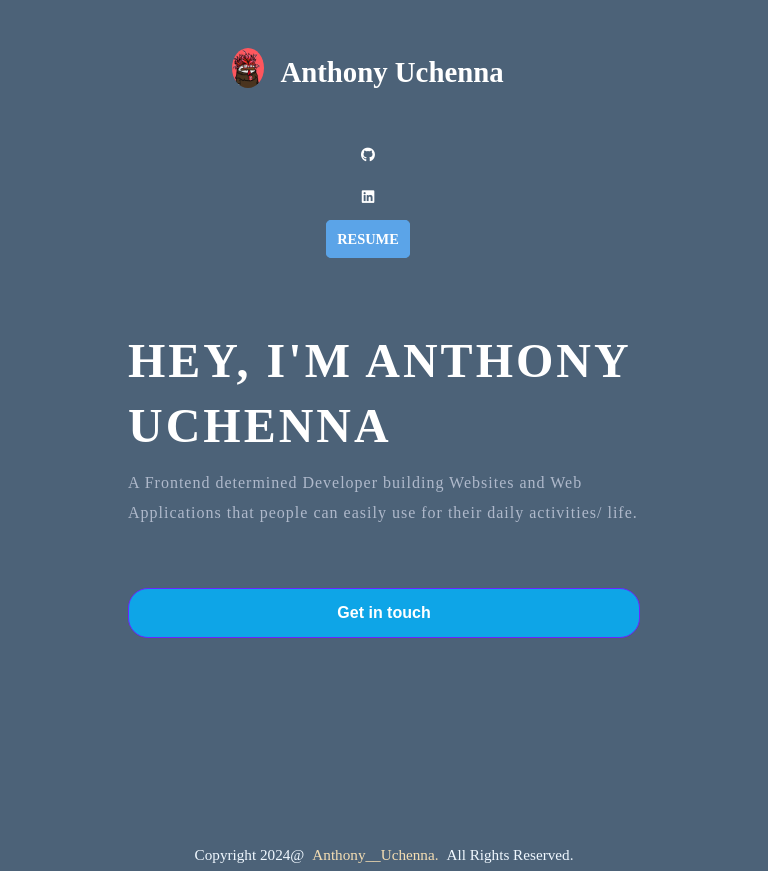
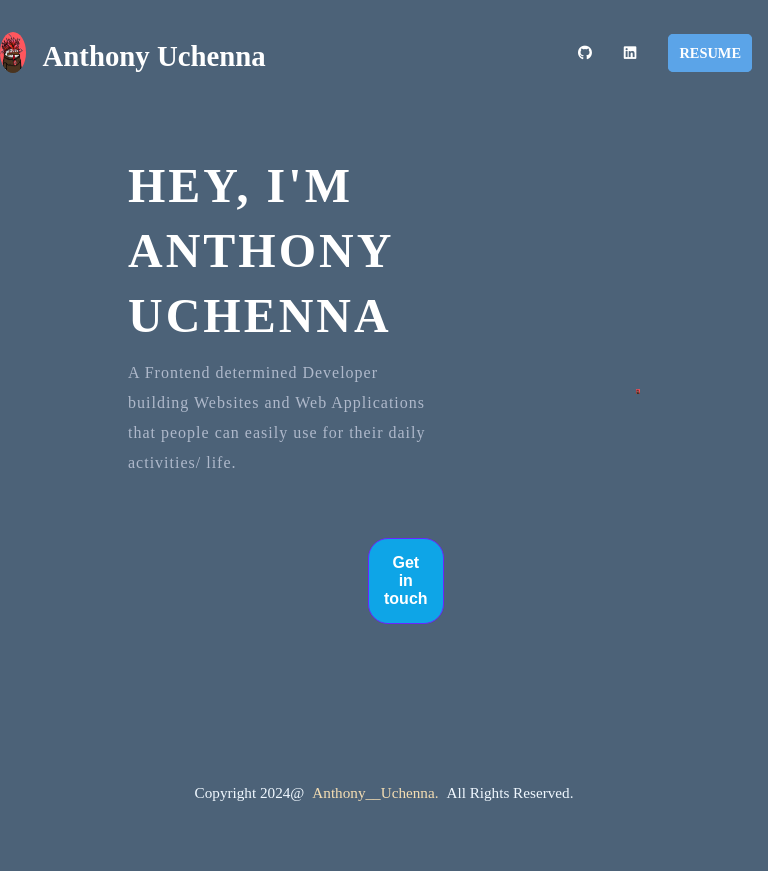
Before and after one commit to Cryptorealm/My-portfolio, a plain HTML site: page index.html in a window 768 px wide. After the commit the page ends 809 px from the top, so only its background shows below. Drawn offline with Linux system fonts and the light colour scheme.

Commit message:
Update style.css

```diff
--- a/style.css
+++ b/style.css
@@ -185,32 +185,12 @@ footer {
         margin: 3rem 0;
     }
 }
-@media (min-width: 481px) and (max-width: 900px) {
-    * {
-        margin: 0;
-        padding: 0;
-        box-sizing: border-box;
-    }
+@media (min-width: 600px) and (max-width: 1200px) and (orientation: landscape) {
     .nav {
-        margin-right: 2rem;
-        display: grid;
-        grid-template-rows: 1fr 2fr;
-    }
-    .nav .navigation ul {
-        flex-direction: column;
-        gap: 1.5rem;
-        align-items: center;
-    }
-    .nav .logo img {
-        width: 2rem;
-        height: 5vh;
+        padding: 2rem;
     }
     .home {
-        max-width: 70vw;
-        align-items: center;
-    }
-    .home .text{
-        padding-right: 0;
+        padding: 0;
     }
     .back {
         display: none;
@@ -218,6 +198,6 @@ footer {
     .home .text button {
         width: 100%;
         padding: 15px;
-        margin: 3rem 0;
+        margin: 3rem 7rem;
     }
 }
```
